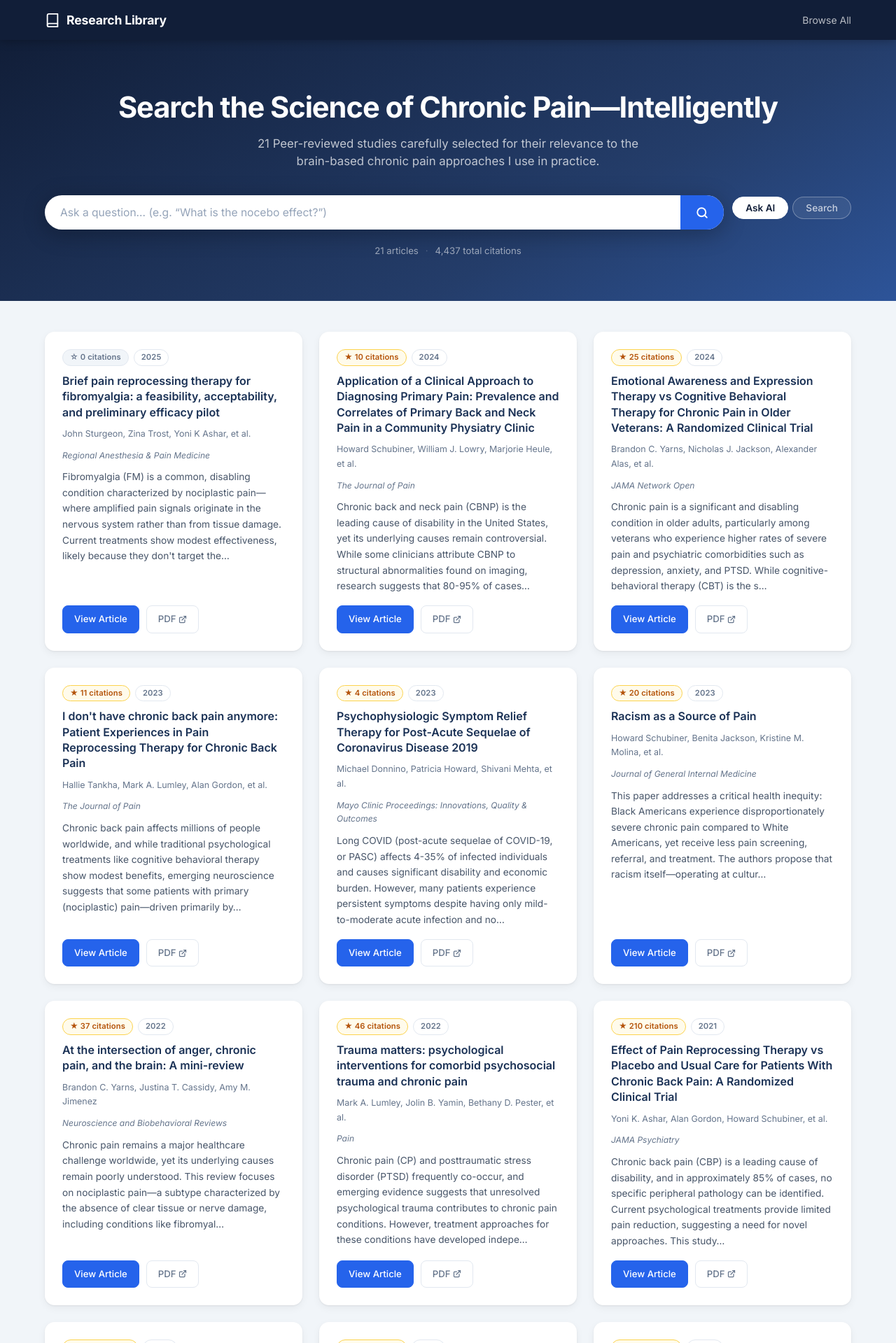
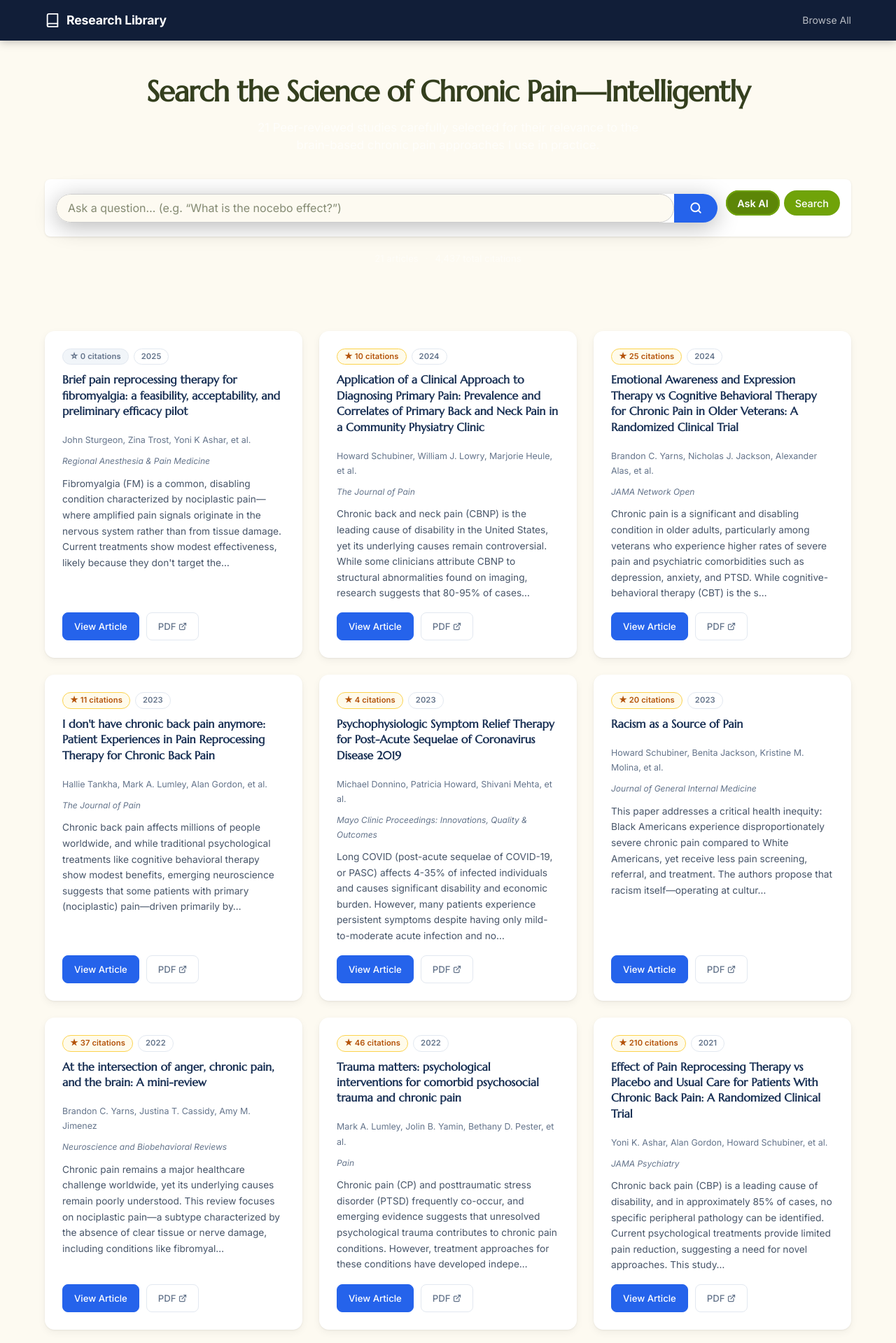
Before and after one commit to Blairgolson2/BlairGolsonWebsiteResearch, a Flask app: page / in a window 1280 px wide. Shown: the top 1919 px of the page at 70% size. Run offline with Flask 3, Linux system fonts and the light colour scheme; data comes from the database, SQL or seed files in the repository.

Commit message:
Update style.css

```diff
--- a/static/css/style.css
+++ b/static/css/style.css
@@ -524,3 +524,68 @@ img, svg { display: block; }
     justify-content: flex-start;
   }
 }
+/* === Custom palette inspired by BlairGolson.com === */
+:root {
+  --bg-cream: #fdfaf1;        /* same as --ast-global-color-5 on the site:contentReference[oaicite:1]{index=1} */
+  --text-dark: #343f1e;       /* dark olive used for headings and body:contentReference[oaicite:2]{index=2} */
+  --primary-green: #5c8607;   /* accent colour from the site:contentReference[oaicite:3]{index=3} */
+  --secondary-green: #70a309; /* secondary accent colour:contentReference[oaicite:4]{index=4} */
+}
+
+/* Global typography */
+body {
+  background-color: var(--bg-cream);
+  color: var(--text-dark);
+  font-family: 'Inter', sans-serif;
+  line-height: 1.7;
+}
+h1, h2, h3, h4, h5, h6 {
+  font-family: 'Marcellus', serif;
+  color: var(--text-dark);
+  margin-top: 0;
+  margin-bottom: 0.6em;
+}
+a {
+  color: var(--primary-green);
+}
+a:hover {
+  color: var(--secondary-green);
+}
+
+/* Override the research library hero and search container */
+.hero {
+  background: none;
+  padding: 3rem 1rem;
+}
+.query-search-group {
+  background-color: #ffffff;
+  border-radius: 0.5rem;
+  box-shadow: 0 1px 3px rgba(0,0,0,0.1);
+  padding: 1rem;
+}
+.search-wrapper input {
+  background: var(--bg-cream);
+  border: 1px solid #ccc;
+  color: var(--text-dark);
+  padding: 0.6rem 1rem;
+  font-size: 1rem;
+  border-radius: 30px;
+}
+.search-wrapper input::placeholder {
+  color: rgba(52,63,30,0.6);
+}
+.mode-btn {
+  background-color: var(--primary-green);
+  color: #fff;
+  border: none;
+  padding: 0.6rem 1rem;
+  border-radius: 30px;
+  font-size: 0.9rem;
+  cursor: pointer;
+}
+.mode-btn:not(.mode-btn--active) {
+  background-color: var(--secondary-green);
+}
+.mode-btn--active {
+  box-shadow: 0 0 0 2px var(--secondary-green) inset;
+}
```
